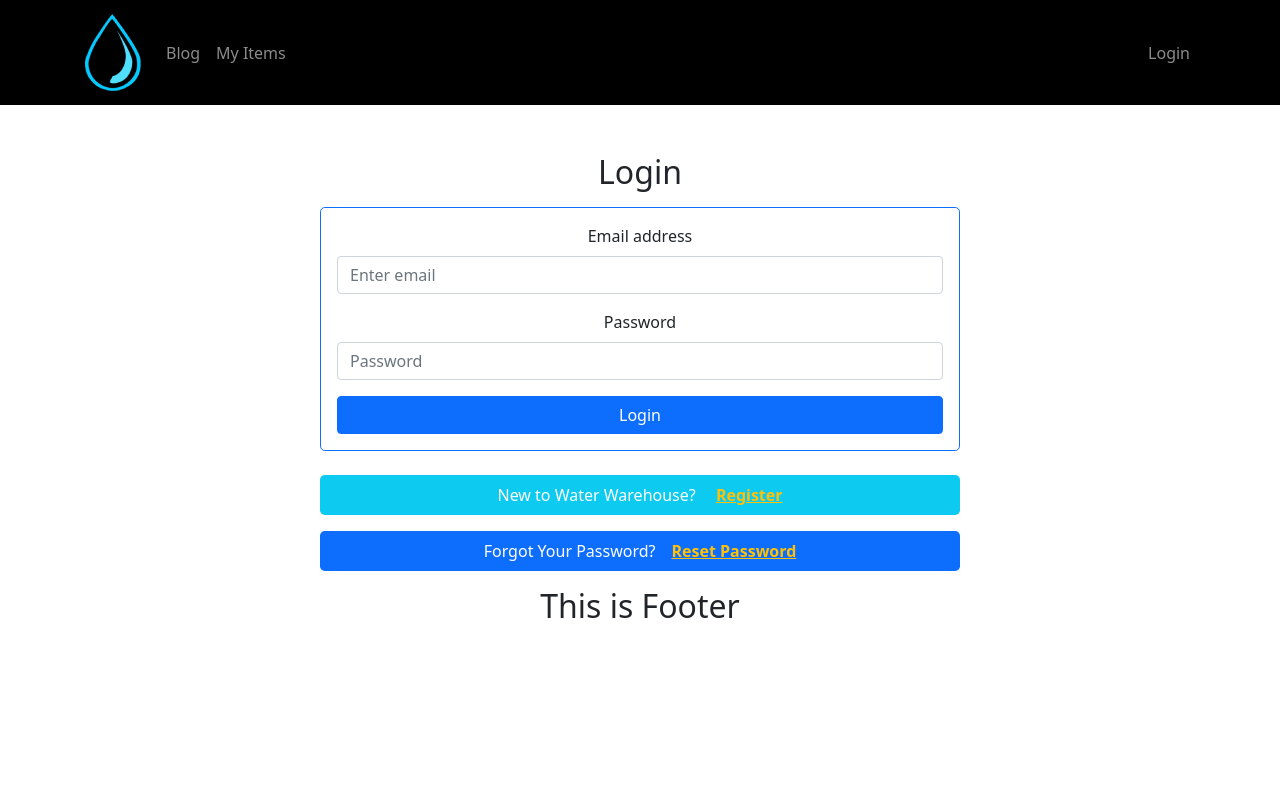
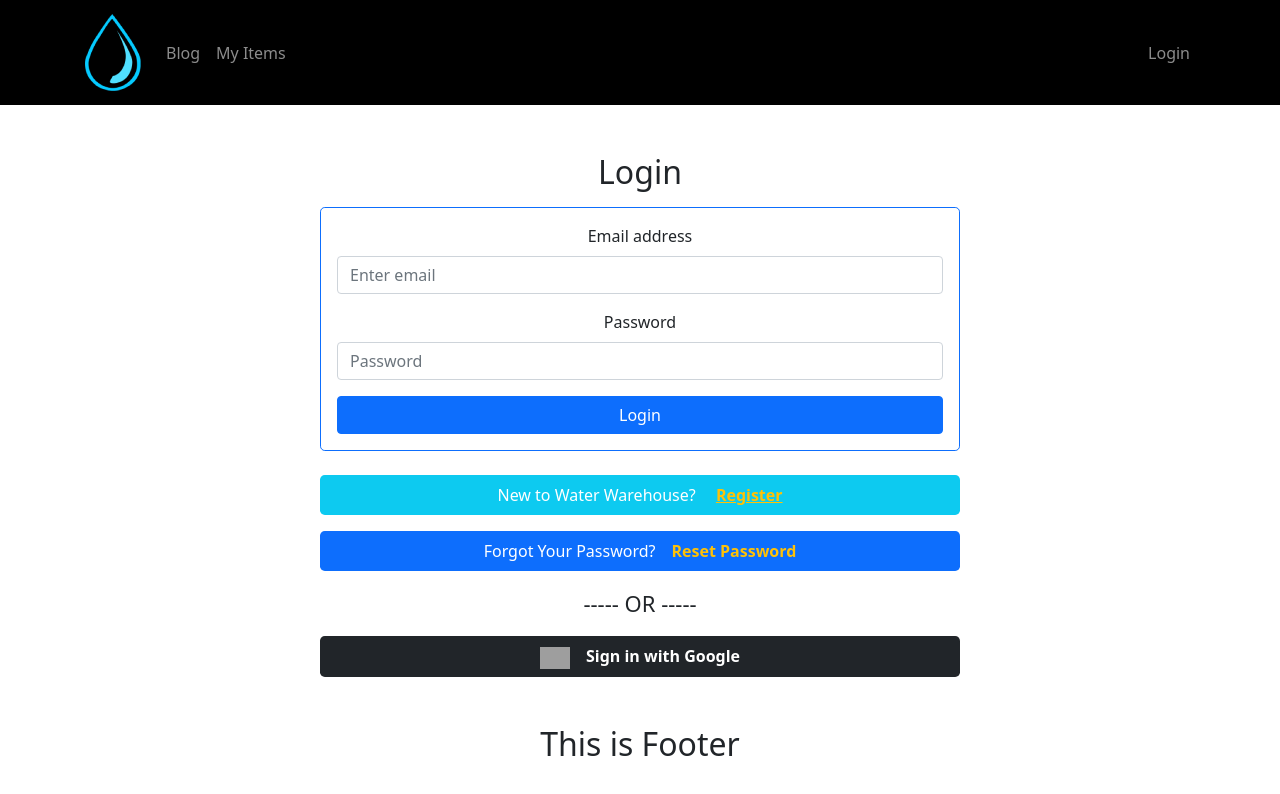
Before and after one commit to abyusuft/water-warehouse-client-side, a React (Create React App) app: page /login in a window 1280 px wide. Shown: the top 794 px of the page. Built offline with nearby package versions, Linux system fonts and the light colour scheme; no server answers; grey boxes are pictures that could not be loaded.

Commit message:
add item page added with functionality

```diff
--- a/src/App.js
+++ b/src/App.js
@@ -1,6 +1,7 @@
 import 'bootstrap/dist/css/bootstrap.min.css';
 import './App.css';
 import { ToastContainer } from 'react-toastify';
+import 'react-toastify/dist/ReactToastify.css';
 import Header from './components/Shared/Header/Header';
 import Home from './components/Pages/Home/Home';
 import Footer from './components/Shared/Footer/Footer';
--- a/src/components/Pages/Items/AddItem/AddItem.js
+++ b/src/components/Pages/Items/AddItem/AddItem.js
@@ -1,9 +1,45 @@
 import React from 'react';
+import { useAuthState } from 'react-firebase-hooks/auth';
+import { useForm } from "react-hook-form";
+import auth from '../../../../firebase.init';
 
 const AddItem = () => {
+    const [user] = useAuthState(auth);
+    const { email } = user;
+
+    const { register, handleSubmit } = useForm();
+    const onSubmit = (data, e) => {
+        console.log(data)
+        const url = `https://infinite-chamber-05389.herokuapp.com/additem`;
+        // const url = `http://localhost:5000/additem`;
+        fetch(url, {
+            method: 'POST',
+            headers: {
+                'Content-Type': 'application/json',
+            },
+            body: JSON.stringify(data)
+        })
+            .then(res => res.json())
+            .then(data => {
+                console.log('success :', data);
+            })
+
+        e.target.reset();
+    };
+
     return (
         <div>
-            <h2>This is Add Item page</h2>
+            <h2 className='mt-5 mb-5'>Add Items to Inventory</h2>
+            <form className='w-50 mx-auto' onSubmit={handleSubmit(onSubmit)}>
+                <input className='w-100 mb-2 p-2' placeholder='Item Name' type="text"  {...register("itemName", { required: true })} /> <br />
+                <input className='w-100 mb-2 p-2' placeholder=' Item Description' type="text"  {...register("description", { required: true })} /> <br />
+                <input className='w-100 mb-2 p-2' placeholder='Image Link' type="text"  {...register("img", { required: true })} /> <br />
+                <input className='w-100 mb-2 p-2' placeholder='Supplier Name' type="text"  {...register("supplier", { required: true })} /> <br />
+                <input className='w-100 mb-2 p-2' placeholder='Item Price' type="number"  {...register("price", { required: true })} /> <br />
+                <input className='w-100 mb-2 p-2' placeholder='Quantity' type="number"  {...register("qty", { required: true })} /> <br />
+                <input className='w-100 mb-2 p-2' value={email} type="email"  {...register("email", { required: true })} /> <br />
+                <input className='w-100 mb-2 p-2 btn btn-primary' type="submit" />
+            </form>
         </div>
     );
 };
--- a/src/components/Pages/Login/EmailLogin/EmailLogin.js
+++ b/src/components/Pages/Login/EmailLogin/EmailLogin.js
@@ -2,8 +2,9 @@ import React from 'react';
 import auth from '../../../../firebase.init';
 import { useAuthState, useSignInWithEmailAndPassword } from 'react-firebase-hooks/auth';
 import { toast, ToastContainer } from 'react-toastify';
-import { Button, Form } from 'react-bootstrap';
+import { Form } from 'react-bootstrap';
 import { Link, useLocation, useNavigate } from 'react-router-dom';
+import SocialLogin from '../SocialLogin/SocialLogin';
 
 
 const EmailLogin = () => {
@@ -49,16 +50,22 @@ const EmailLogin = () => {
 
                 </Form.Group>
 
-                <Button className='w-100' variant="primary" type="submit">
+                <button className='d-block mx-auto btn btn-primary w-100' type="submit"  >
                     Login
-                </Button>
+                </button>
             </Form>
             <div >
                 <p className=' text-white text-center mt-2 bg-info py-2 w-50 mx-auto rounded rounded-3'>New to Water Warehouse? <Link className='fw-bold text-warning   ps-3' to='/registar'>Register</Link></p>
-                <p className=' text-white text-center mt-2 bg-primary py-2 w-50 mx-auto rounded rounded-3'>Forgot Your Password?<Link className='fw-bold  text-warning ps-3' to='/registar'>Reset Password</Link></p>
+                <p className=' text-white text-center mt-2 bg-primary py-2 w-50 mx-auto rounded rounded-3'>Forgot Your Password?<span className='fw-bold  text-warning ps-3'>Reset Password</span></p>
 
             </div>
             <ToastContainer />
+            <div>
+                <p style={{ fontSize: '22px' }}>----- OR  -----</p>
+            </div>
+            <div>
+                <SocialLogin></SocialLogin>
+            </div>
 
         </div>
     );
--- a/src/components/Pages/Login/SocialLogin/SocialLogin.js
+++ b/src/components/Pages/Login/SocialLogin/SocialLogin.js
@@ -1,9 +1,25 @@
 import React from 'react';
+import { useSignInWithGoogle } from 'react-firebase-hooks/auth';
+import { toast } from 'react-toastify';
+import auth from '../../../../firebase.init';
 
 const SocialLogin = () => {
+
+    const [signInWithGoogle, user, loading, error] = useSignInWithGoogle(auth);
+
+    if (error) {
+        toast(error.message)
+    }
+
+    const handleGoogleSignIn = () => {
+        signInWithGoogle();
+    }
     return (
         <div>
-            <h2>This is Social Login</h2>
+            <span onClick={handleGoogleSignIn} className='d-block w-50 mx-auto bg-dark text-center py-2 rounded rounded-3 mb-5' style={{ cursor: "pointer" }}>
+                <img width={30} src="https://www.freepnglogos.com/uploads/google-logo-png/google-logo-png-suite-everything-you-need-know-about-google-newest-0.png" alt="" />
+                <span className='btn-link text-white text-decoration-none fw-bold ms-3'>Sign in with Google</span>
+            </span>
         </div>
     );
 };
--- a/src/components/Shared/NotFound/NotFound.js
+++ b/src/components/Shared/NotFound/NotFound.js
@@ -1,9 +1,10 @@
 import React from 'react';
+import image from '../../../images/notFound.webp'
 
 const NotFound = () => {
     return (
         <div>
-            <h2>404 Not Found!!!</h2>
+            <img src={image} style={{ width: '100%', height: "90vh" }} alt="" />
         </div>
     );
 };
```
Also changed, not shown: src/images/notFound.webp (added), src/images/pageNotFound.jpg (added).
